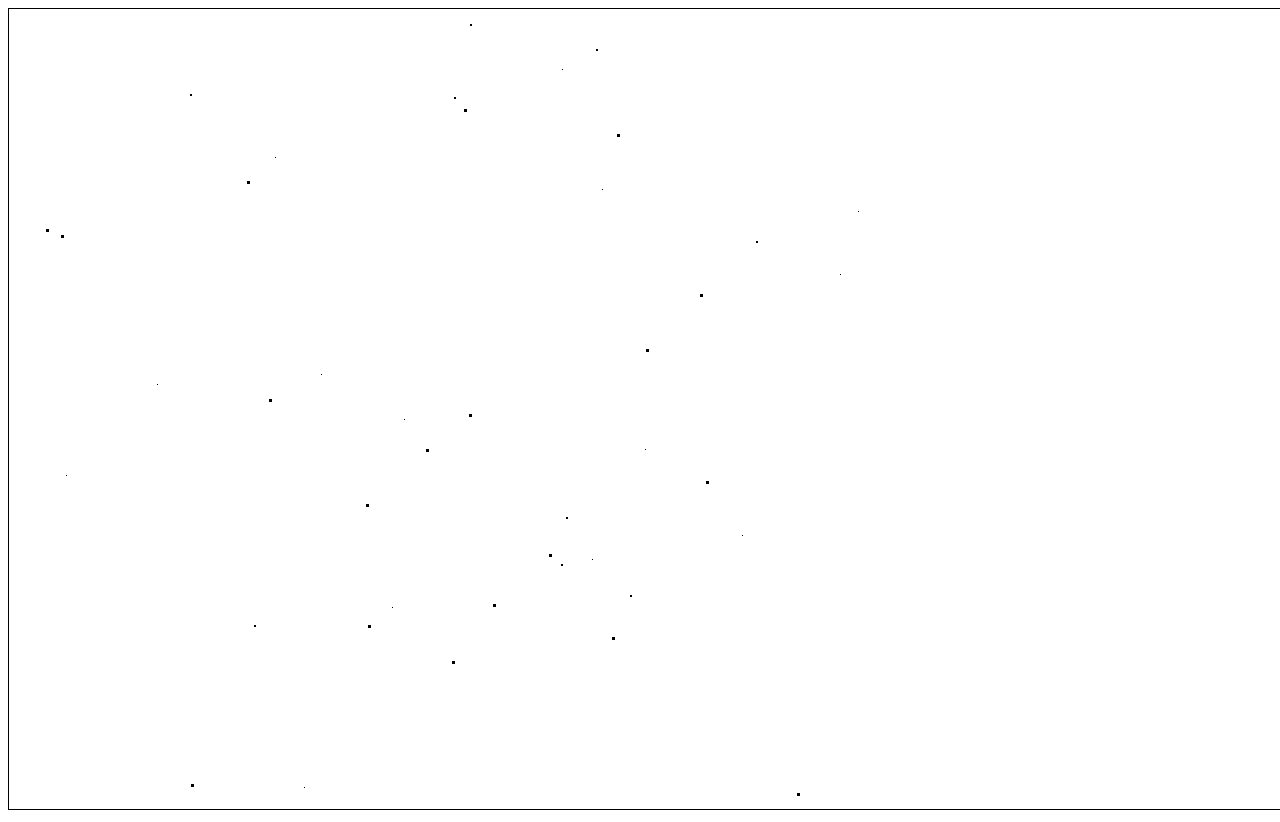
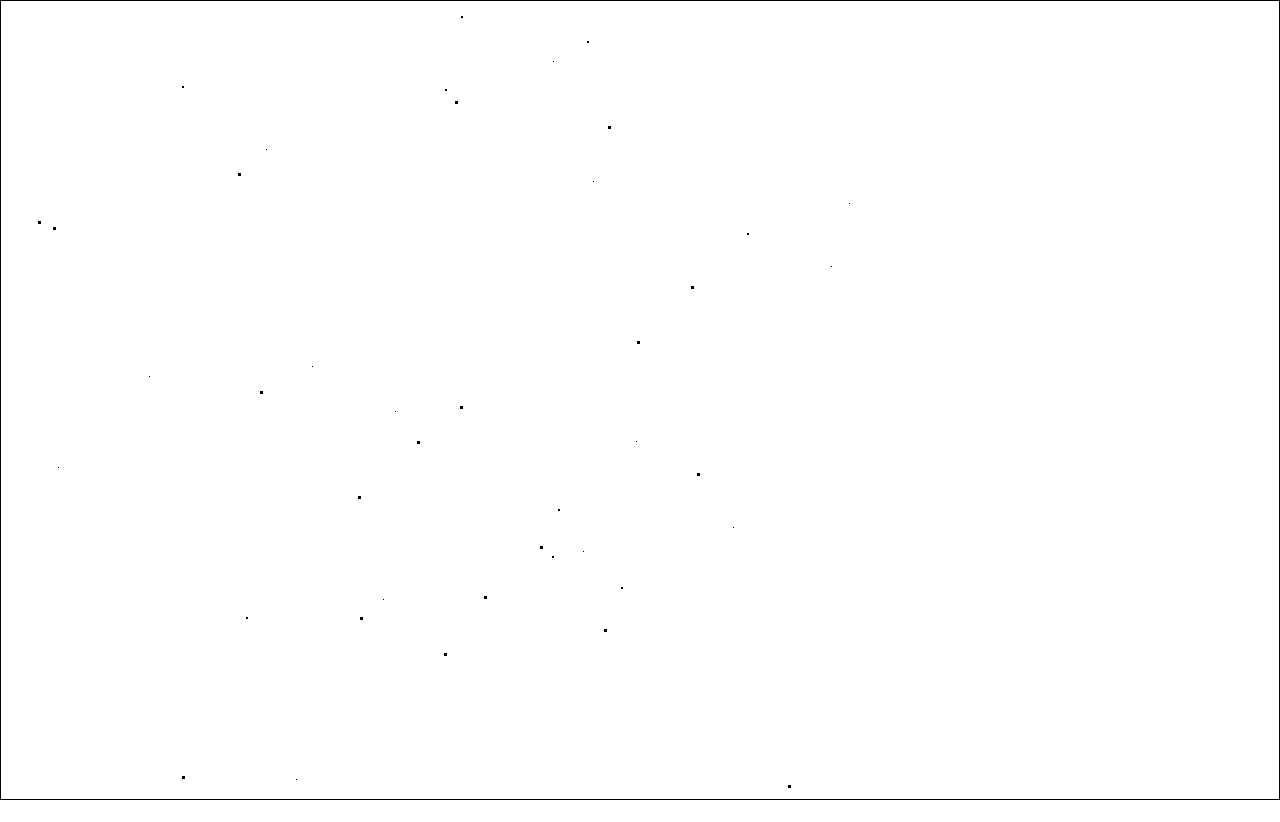
Before and after one commit to jsholt43/titania, a plain HTML site: page index.html in a window 1280 px wide. Drawn offline with Linux system fonts and the light colour scheme.

Commit message:
make canvas 100% browser height/width and disable scrollbars

```diff
--- a/canvas.js
+++ b/canvas.js
@@ -1,7 +1,7 @@
 var canvas = document.querySelector('canvas');
 
-canvas.width = window.innerWidth;
-canvas.height = window.innerHeight;
+canvas.width = window.innerWidth - 2;
+canvas.height = window.innerHeight - 2;
 
 var c = canvas.getContext('2d');
 
--- a/index.html
+++ b/index.html
@@ -4,6 +4,11 @@
     <meta charset="UTF-8">
     <title>Titania</title>
     <style type="text/css">
+        html, body {
+            overflow: hidden;
+            margin: 0px;
+            display: block;
+        }
         canvas {
             border: 1px solid black;
         }
```
